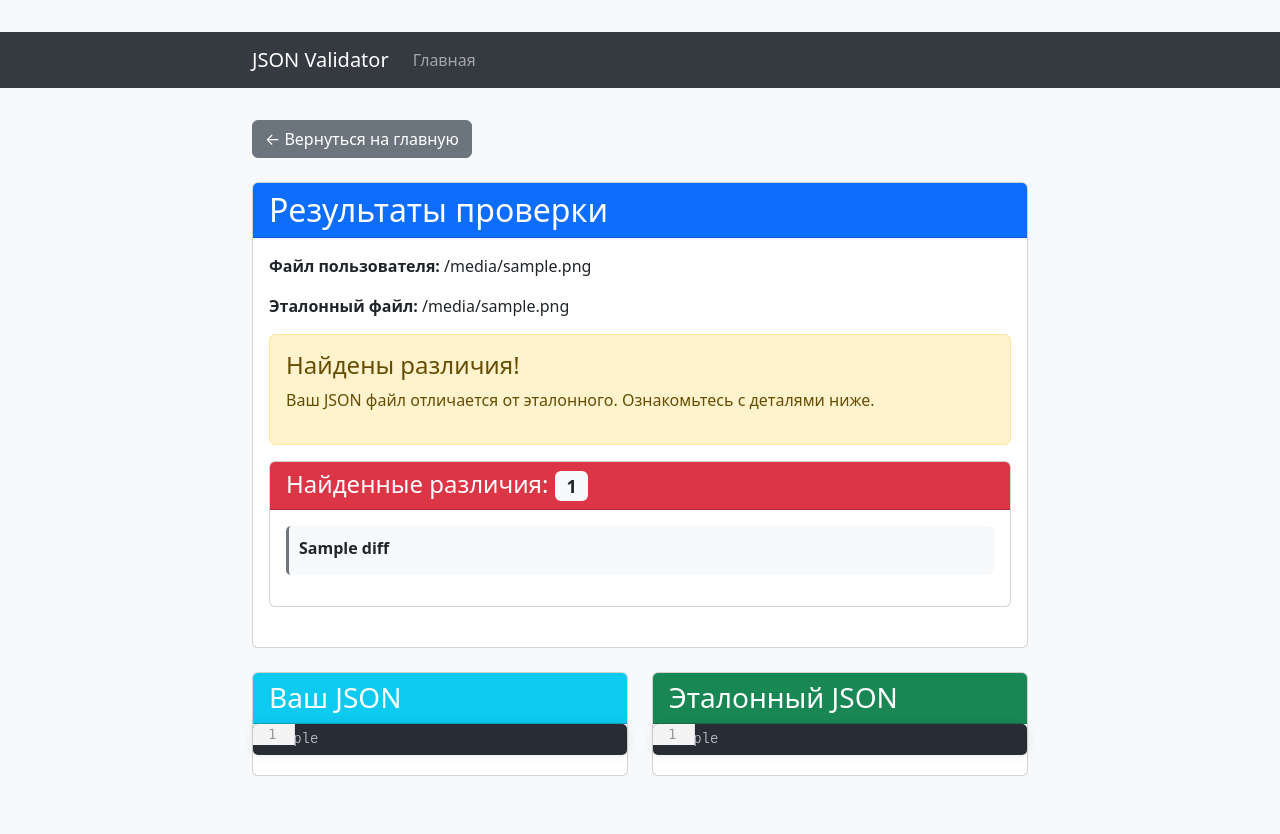
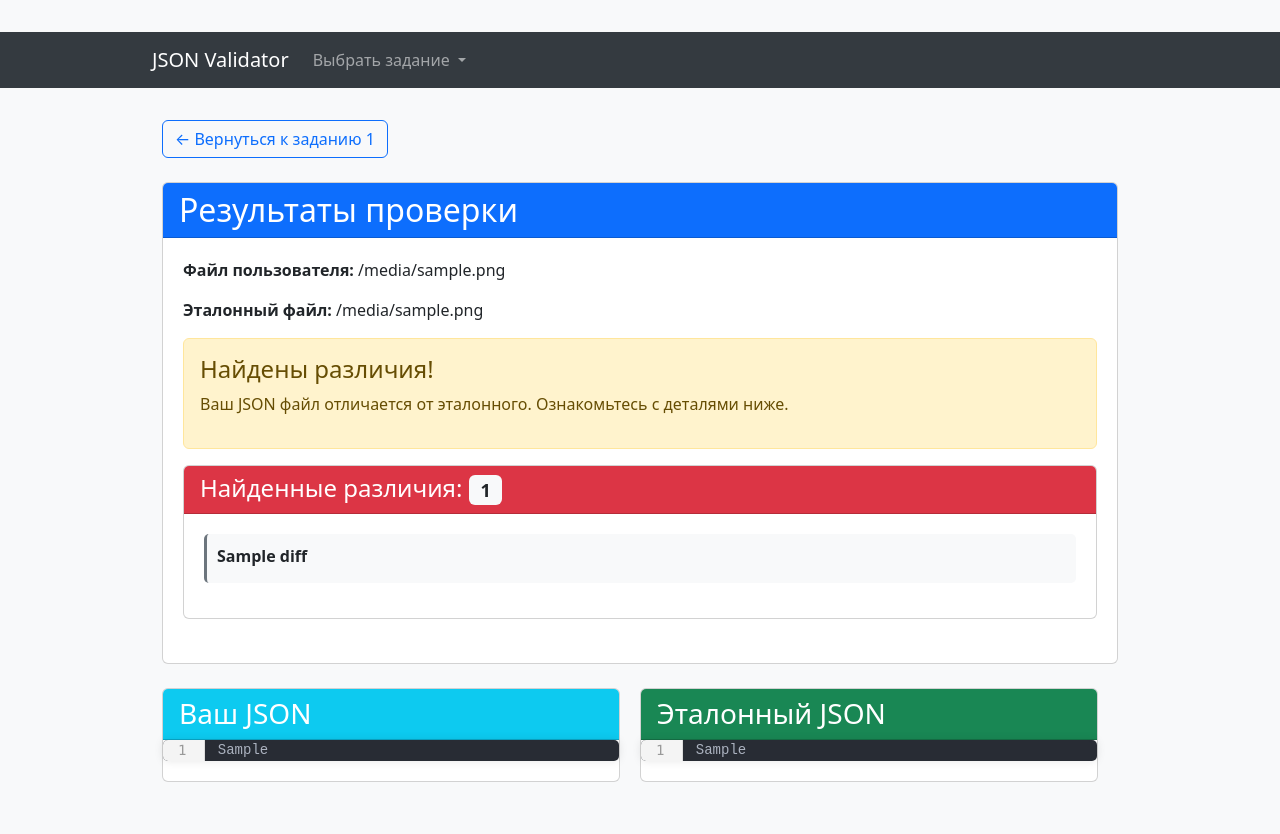
Before and after one commit to KhoshevPavel/JSON-Course, a FastAPI app: template templates/result.html in a window 1280 px wide. Before the commit the page ends 776 px from the top, so only its background shows below. Run offline with FastAPI, Linux system fonts and the light colour scheme; the template is opened without the code that fills it: most values are stand-ins (such as "Sample title", 1, 10 or a date in 2020).

Commit message:
v1.1 Добавил динамические эндпоинты

```diff
--- a/main.py
+++ b/main.py
@@ -2,9 +2,10 @@ import json
 import os
 import secrets
 import hashlib
+import glob
 from typing import Dict, Any, List, Optional
 from fastapi import FastAPI, Request, File, UploadFile, Form, HTTPException
-from fastapi.responses import HTMLResponse
+from fastapi.responses import HTMLResponse, RedirectResponse
 from fastapi.staticfiles import StaticFiles
 from fastapi.templating import Jinja2Templates
 import uvicorn
@@ -20,8 +21,14 @@ os.makedirs("reference_json", exist_ok=True)
 app.mount("/static", StaticFiles(directory="static"), name="static")
 templates = Jinja2Templates(directory="templates")
 
-# Путь к эталонному файлу
-REFERENCE_FILE_PATH = os.path.join("reference_json", "example.json")
+# Получаем список доступных заданий
+def get_available_tasks():
+    tasks = []
+    for task_dir in glob.glob("reference_json/1.*"):
+        task_id = os.path.basename(task_dir)
+        if os.path.exists(os.path.join(task_dir, "good.json")):
+            tasks.append(task_id)
+    return sorted(tasks)
 
 # Функция для сравнения JSON файлов
 def compare_json_files(user_json: Dict[str, Any], reference_json: Dict[str, Any]) -> Dict[str, Any]:
@@ -78,40 +85,70 @@ def compare_json_files(user_json: Dict[str, Any], reference_json: Dict[str, Any]
 
 @app.get("/", response_class=HTMLResponse)
 async def index(request: Request):
-    # Проверяем наличие эталонного файла
-    if not os.path.exists(REFERENCE_FILE_PATH):
+    # Перенаправляем на страницу с заданием 1.01 по умолчанию
+    return RedirectResponse(url="/1.01")
+
+@app.get("/{task_id}", response_class=HTMLResponse)
+async def task_page(request: Request, task_id: str):
+    # Получаем список доступных заданий
+    available_tasks = get_available_tasks()
+
+    # Проверяем, что задание существует
+    task_dir = os.path.join("reference_json", task_id)
+    reference_file = os.path.join(task_dir, "good.json")
+
+    if not os.path.exists(task_dir) or not os.path.exists(reference_file):
         return templates.TemplateResponse(
             "index.html",
             {
                 "request": request,
-                "error": "Эталонный файл не найден. Пожалуйста, обратитесь к преподавателю."
+                "error": f"Задание {task_id} не найдено. Пожалуйста, выберите другое задание.",
+                "available_tasks": available_tasks
             }
         )
 
-    return templates.TemplateResponse("index.html", {"request": request})
+    return templates.TemplateResponse(
+        "index.html",
+        {
+            "request": request,
+            "task_id": task_id,
+            "available_tasks": available_tasks
+        }
+    )
 
-@app.post("/validate", response_class=HTMLResponse)
+@app.post("/validate/{task_id}", response_class=HTMLResponse)
 async def validate_json(
     request: Request,
+    task_id: str,
     user_file: UploadFile = File(...)
 ):
+    # Получаем список доступных заданий
+    available_tasks = get_available_tasks()
+
     # Проверяем, что загруженный файл - JSON
     if not user_file.filename.endswith(".json"):
         return templates.TemplateResponse(
             "result.html",
             {
                 "request": request,
-                "error": "Загруженный файл должен быть в формате JSON"
+                "error": "Загруженный файл должен быть в формате JSON",
+                "task_id": task_id,
+                "available_tasks": available_tasks
             }
         )
 
-    # Проверяем, что эталонный файл существует
-    if not os.path.exists(REFERENCE_FILE_PATH):
+    # Проверяем, что задание существует
+    task_dir = os.path.join("reference_json", task_id)
+    reference_file = os.path.join(task_dir, "good.json")
+
+    if not os.path.exists(task_dir) or not os.path.exists(reference_file):
         return templates.TemplateResponse(
             "result.html",
             {
                 "request": request,
-                "error": "Эталонный файл не найден. Пожалуйста, обратитесь к преподавателю."
+                "error": f"Задание {task_id} не найдено. Пожалуйста, выберите другое задание.",
+                "task_id": task_id,
+                "available_tasks": available_tasks
             }
         )
 
@@ -121,7 +158,7 @@ async def validate_json(
         user_json = json.loads(user_content)
 
         # Читаем эталонный JSON
-        with open(REFERENCE_FILE_PATH, "r", encoding="utf-8") as f:
+        with open(reference_file, "r", encoding="utf-8") as f:
             reference_json = json.load(f)
 
         # Сравниваем файлы
@@ -135,7 +172,9 @@ async def validate_json(
                 "user_json": json.dumps(user_json, indent=2, ensure_ascii=False),
                 "reference_json": json.dumps(reference_json, indent=2, ensure_ascii=False),
                 "filename": user_file.filename,
-                "reference_filename": "example.json"
+                "reference_filename": f"{task_id}/good.json",
+                "task_id": task_id,
+                "available_tasks": available_tasks
             }
         )
 
@@ -144,7 +183,9 @@ async def validate_json(
             "result.html",
             {
                 "request": request,
-                "error": "Ошибка при разборе JSON файла. Проверьте синтаксис вашего файла."
+                "error": "Ошибка при разборе JSON файла. Проверьте синтаксис вашего файла.",
+                "task_id": task_id,
+                "available_tasks": available_tasks
             }
         )
     except Exception as e:
@@ -152,9 +193,19 @@ async def validate_json(
             "result.html",
             {
                 "request": request,
-                "error": f"Произошла ошибка: {str(e)}"
+                "error": f"Произошла ошибка: {str(e)}",
+                "task_id": task_id,
+                "available_tasks": available_tasks
             }
         )
 
+@app.post("/validate", response_class=HTMLResponse)
+async def validate_json_redirect(
+    request: Request,
+    user_file: UploadFile = File(...)
+):
+    # Перенаправляем на страницу с заданием 1.01 по умолчанию
+    return RedirectResponse(url="/validate/1.01")
+
 if __name__ == "__main__":
     uvicorn.run("main:app", host="0.0.0.0", port=8000, reload=True)
--- a/templates/base.html
+++ b/templates/base.html
@@ -15,7 +15,7 @@
             background-color: #f8f9fa;
         }
         .container {
-            max-width: 800px !important;
+            max-width: 1000px !important;
             margin: 0 auto;
         }
         .json-container {
@@ -24,12 +24,16 @@
             padding: 15px;
             margin-bottom: 20px;
             box-shadow: 0 0 10px rgba(0,0,0,0.1);
+            width: 100%;
+            overflow-x: auto;
         }
         pre {
             margin: 0;
             border-radius: 5px;
             max-height: 400px;
             overflow-y: auto;
+            white-space: pre-wrap;
+            word-wrap: break-word;
         }
         .secret-code {
             font-size: 2rem;
@@ -57,6 +61,35 @@
             color: #abb2bf;
             border-radius: 5px;
         }
+        .dropdown-menu {
+            max-height: 400px;
+            overflow-y: auto;
+        }
+        .card {
+            width: 100%;
+            margin-bottom: 20px;
+        }
+        .card-body {
+            min-width: auto;
+            width: 100%;
+            padding: 20px;
+            overflow-x: auto;
+        }
+        .row {
+            margin-right: 0;
+            margin-left: 0;
+            width: 100%;
+        }
+        .col-md-6, .col-md-8, .col-md-10, .col-md-12 {
+            padding-right: 10px;
+            padding-left: 10px;
+        }
+        @media (max-width: 1000px) {
+            .card-body {
+                min-width: auto;
+                width: 100%;
+            }
+        }
     </style>
     {% block head %}{% endblock %}
 </head>
@@ -69,8 +102,19 @@
             </button>
             <div class="collapse navbar-collapse" id="navbarNav">
                 <ul class="navbar-nav">
-                    <li class="nav-item">
-                        <a class="nav-link" href="/">Главная</a>
+                    <li class="nav-item dropdown">
+                        <a class="nav-link dropdown-toggle" href="#" id="navbarDropdown" role="button" data-bs-toggle="dropdown" aria-expanded="false">
+                            Выбрать задание
+                        </a>
+                        <ul class="dropdown-menu" aria-labelledby="navbarDropdown">
+                            {% if available_tasks %}
+                                {% for task in available_tasks %}
+                                    <li><a class="dropdown-item" href="/{{ task }}">Задание {{ task }}</a></li>
+                                {% endfor %}
+                            {% else %}
+                                <li><a class="dropdown-item" href="/1.01">Задание 1.01</a></li>
+                            {% endif %}
+                        </ul>
                     </li>
                 </ul>
             </div>
--- a/templates/result.html
+++ b/templates/result.html
@@ -1,6 +1,6 @@
 {% extends "base.html" %}
 
-{% block title %}JSON Validator - Результаты{% endblock %}
+{% block title %}JSON Validator - Результаты задания {{ task_id }}{% endblock %}
 
 {% block head %}
 <style>
@@ -58,6 +58,8 @@
         flex-grow: 1;
         padding: 0 5px;
         cursor: pointer;
+        word-wrap: break-word;
+        overflow-wrap: break-word;
     }
 
     /* Стили для нумерации строк */
@@ -66,6 +68,7 @@
         padding-left: 3.2em;
         counter-reset: linenumber;
         margin: 0;
+        width: 100%;
     }
 
     pre.line-numbers > code {
@@ -73,6 +76,7 @@
         white-space: inherit;
         padding: 0;
         margin: 0;
+        width: 100%;
     }
 
     .line-numbers .line-numbers-rows {
@@ -147,6 +151,8 @@
         font-size: 14px;
         max-height: 300px;
         overflow-y: auto;
+        width: 100%;
+        word-wrap: break-word;
     }
 
     .json-preview-removed {
@@ -175,11 +181,13 @@
         border-radius: 5px;
         background-color: #f8f9fa;
         border-left: 3px solid #6c757d;
+        width: 100%;
     }
 
     .diff-container p {
         margin-bottom: 5px;
         font-weight: bold;
+        word-wrap: break-word;
     }
 
     .diff-path-info {
@@ -204,37 +212,75 @@
     .card-body.json-container {
         padding: 0;
         overflow-x: auto;
+        min-width: auto;
+        width: 100%;
     }
 
     .card-body.json-container pre {
-        padding: 5px;
+        padding-right: 5px;
         margin: 0;
         border-radius: 0;
+        width: 100%;
     }
 
     .card-body.json-container code {
         padding-left: 10px;
+        width: 100%;
+    }
+
+    .json-row {
+        display: flex;
+        flex-wrap: wrap;
+        margin-right: -10px;
+        margin-left: -10px;
+        width: 100%;
+    }
+
+    .json-col {
+        flex: 0 0 50%;
+        max-width: 50%;
+        padding-right: 10px;
+        padding-left: 10px;
+    }
+
+    @media (max-width: 992px) {
+        .json-col {
+            flex: 0 0 100%;
+            max-width: 100%;
+        }
+    }
+
+    /* Дополнительные стили для корректного отображения JSON */
+    pre.line-numbers code {
+        white-space: pre;
+        word-wrap: normal;
+        overflow-x: auto;
+    }
+
+    .hljs {
+        white-space: pre;
+        overflow-x: auto;
     }
 </style>
 {% endblock %}
 
 {% block content %}
-<div class="row">
-    <div class="col-12 mb-4">
-        <a href="/" class="btn btn-secondary">&larr; Вернуться на главную</a>
+<div class="row justify-content-center">
+    <div class="col-md-12">
+        <div class="mb-4">
+            <a href="/{{ task_id }}" class="btn btn-outline-primary">&larr; Вернуться к заданию {{ task_id }}</a>
         </div>
 
         {% if error %}
-    <div class="col-12">
-        <div class="alert alert-danger">
+        <div class="alert alert-danger mb-4">
             <h4 class="alert-heading">Ошибка!</h4>
             <p>{{ error }}</p>
-        </div>
+            <hr>
+            <p class="mb-0">Пожалуйста, исправьте ошибку и попробуйте снова.</p>
         </div>
         {% else %}
 
-    <div class="col-12 mb-4">
-        <div class="card">
+        <div class="card mb-4">
             <div class="card-header bg-primary text-white">
                 <h2 class="mb-0">Результаты проверки</h2>
             </div>
@@ -280,9 +326,9 @@
                 {% endif %}
             </div>
         </div>
-    </div>
 
-    <div class="col-md-6">
+        <div class="json-row">
+            <div class="json-col">
                 <div class="card">
                     <div class="card-header bg-info text-white">
                         <h3 class="mb-0">Ваш JSON</h3>
@@ -293,7 +339,7 @@
                 </div>
             </div>
 
-    <div class="col-md-6">
+            <div class="json-col">
                 <div class="card">
                     <div class="card-header bg-success text-white">
                         <h3 class="mb-0">Эталонный JSON</h3>
@@ -303,7 +349,9 @@
                     </div>
                 </div>
             </div>
+        </div>
         {% endif %}
+    </div>
 </div>
 {% endblock %}
 
```
Also changed, not shown: templates/index.html (+5 -5 lines). Lines whose indentation alone changed are shown as unchanged.
